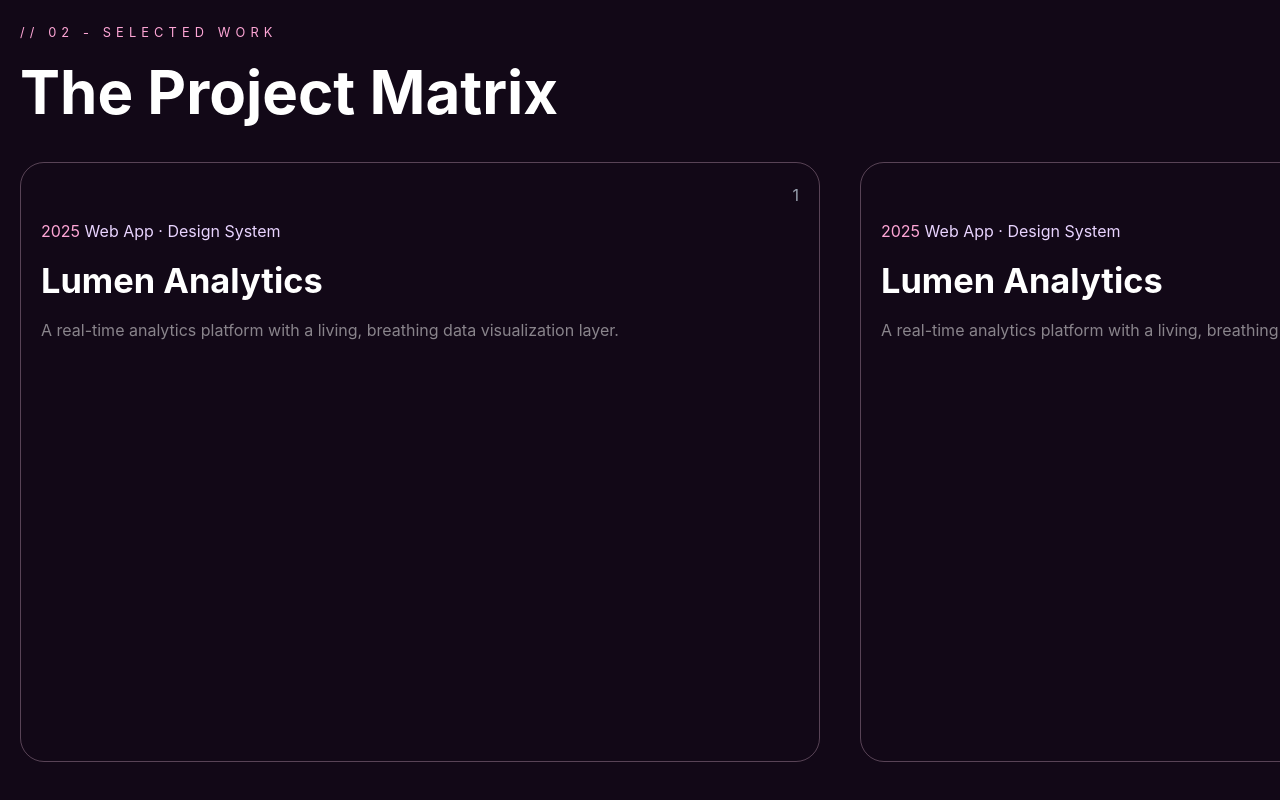
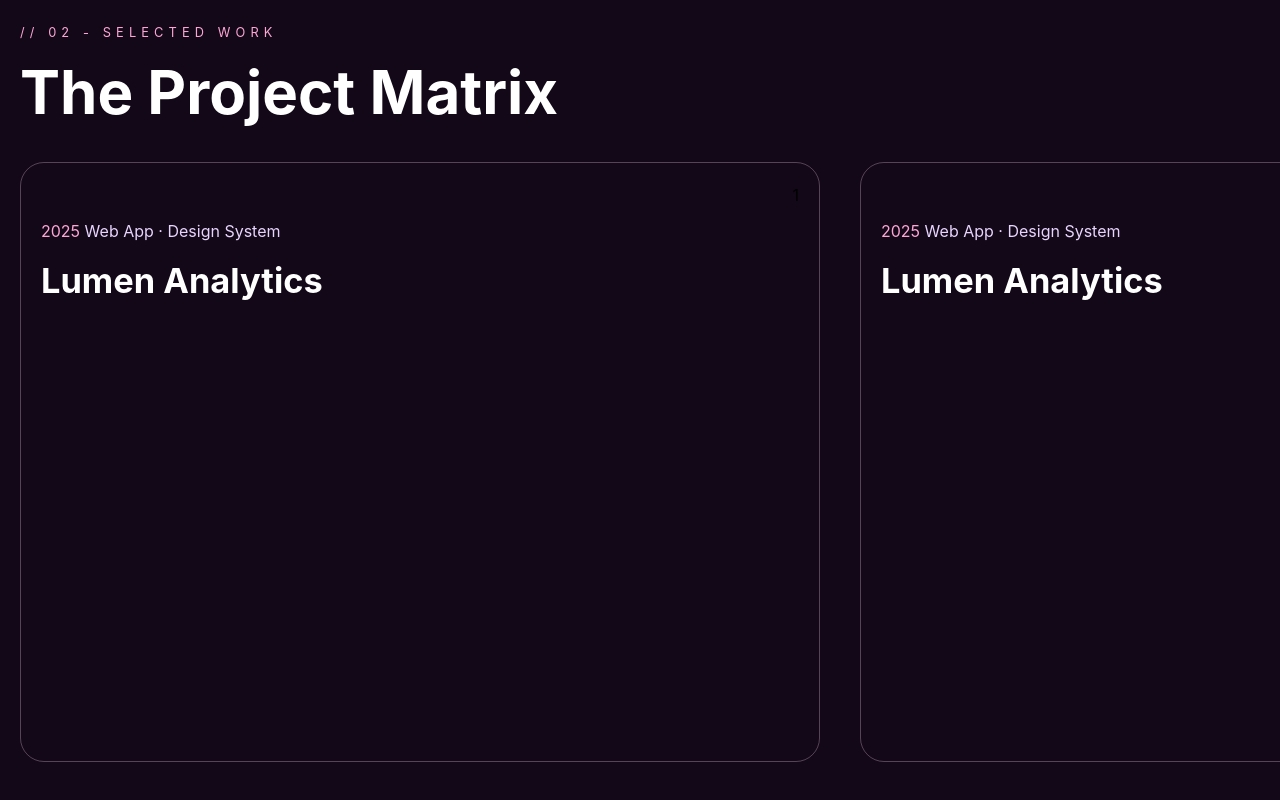
Before and after one commit to crrlyly/Portfolio-Website, a React (Vite) app in the folder client/: page / in a window 1280 px wide. Shown: the part 1607-2407 px from the top of the page. Built offline with nearby package versions, Linux system fonts and the light colour scheme.

Commit message:
Finished some styling for the project cards

```diff
--- a/client/src/components/CodeProjects/ProjectCard.tsx
+++ b/client/src/components/CodeProjects/ProjectCard.tsx
@@ -1,15 +1,18 @@
 const ProjectCard = () => {
   return (
-    <div className="h-70 w-85 md:h-100 md:w-130 lg:h-150 lg:w-200 shrink-0 border border-pink-200/30 mr-5 flex flex-col p-5 rounded-3xl">
-      <h1 className="text-gray-400 self-end mb-3">1</h1>
-      <span className="text-pink-300 mb-3">
+    <div className="relative group w-85 md:h-100 md:w-130 lg:h-150 lg:w-200 shrink-0 border border-pink-200/30 mr-5 flex flex-col p-5 rounded-3xl">
+      <div className="group-hover:opacity-100 opacity-0 duration-500 transition-opacity z-0 bg-linear-to-b to-[#120817] from-pink-300 absolute top-0 left-0 rounded-3xl w-full h-full bg-yellow-100"></div>
+      <h1 className="z-1 text-black self-end mb-3">1</h1>
+      <span className="z-1 text-pink-300 mb-3">
         2025{" "}
-        <span className="text-purple-200">Web App &middot; Design System</span>
+        <span className="z-1 text-purple-200">
+          Web App &middot; Design System
+        </span>
       </span>
-      <span className="text-white block text-[2.15rem] font-bold mb-3">
+      <span className="z-1 group-hover:translate-x-5 transition-transform duration-300 text-white block text-[2.15rem] font-bold mb-2">
         Lumen Analytics
       </span>
-      <p className="text-white/50">
+      <p className="z-1 text-white/50 opacity-0 group-hover:opacity-100 transition-opacity duration-300">
         A real-time analytics platform with a living, breathing data
         visualization layer.
       </p>
```
